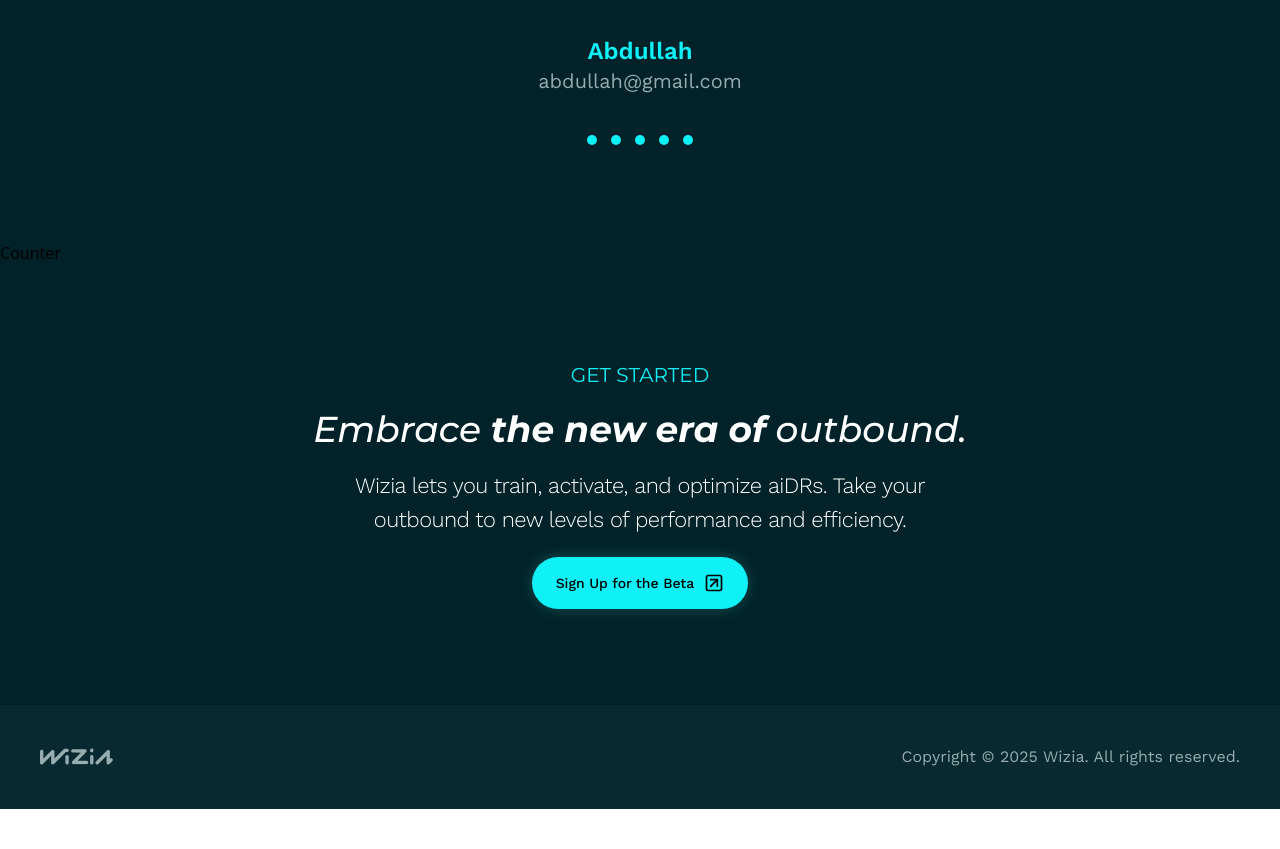
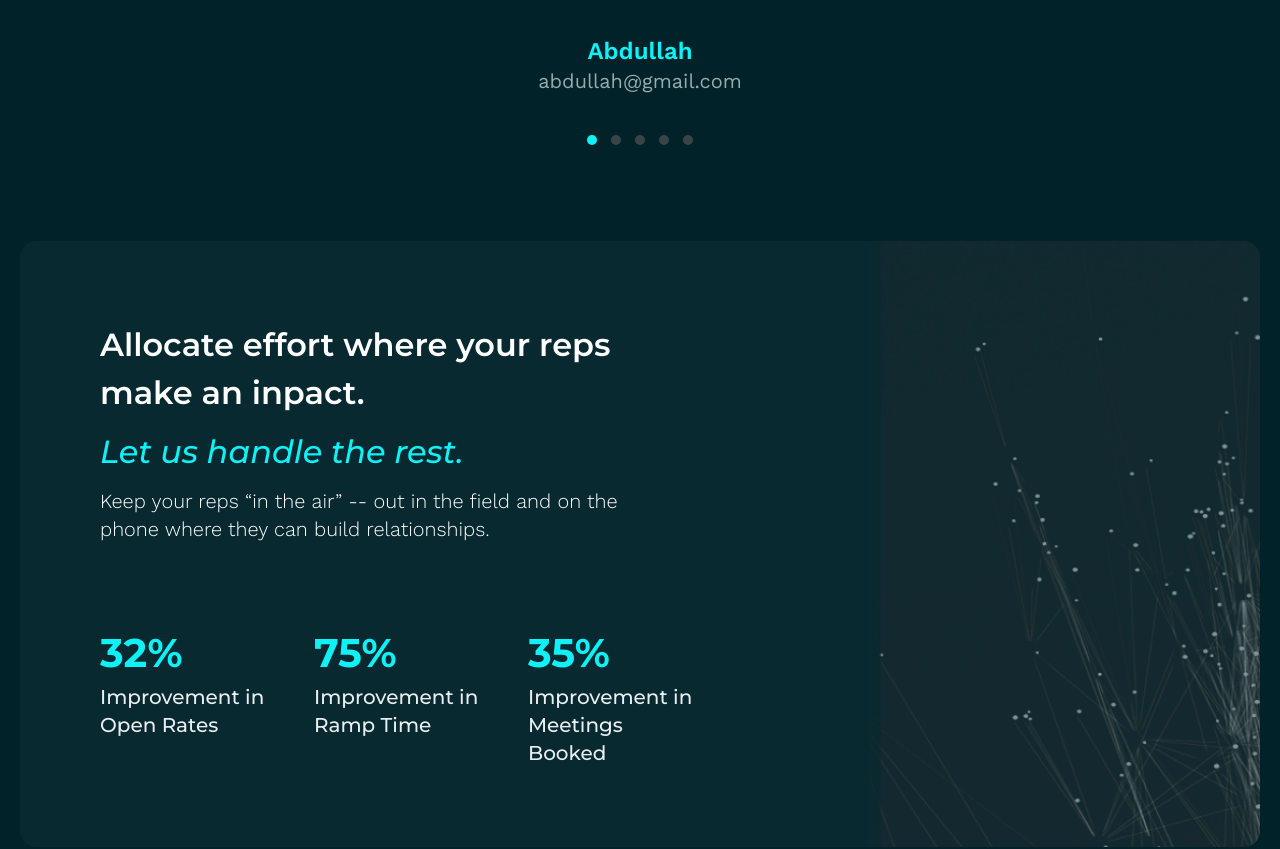
Before and after one commit to bddeveloperabdullah/wizia, a React (Vite) app: page / in a window 1280 px wide. Shown: the part 2080-2929 px from the top of the page. Before the commit the page ends 2889 px from the top, so only its background shows below. Built offline with nearby package versions, Linux system fonts and the light colour scheme.

Commit message:
Full Project Done & Slider Full Done & Mobild Slide Swipe Done

```diff
--- a/package.json
+++ b/package.json
@@ -15,6 +15,7 @@
     "react": "^19.0.0",
     "react-dom": "^19.0.0",
     "react-icons": "^5.5.0",
+    "react-swipeable": "^7.0.2",
     "tailwind-merge": "^3.0.2",
     "tailwindcss": "^4.0.15"
   },
--- a/src/components/Home/Counter.jsx
+++ b/src/components/Home/Counter.jsx
@@ -1,7 +1,55 @@
 import React from "react";
 
+const counterItem = [
+  {
+    counter: "32%",
+    title: "Improvement in Open Rates",
+  },
+  {
+    counter: "75%",
+    title: "Improvement in Ramp Time",
+  },
+  {
+    counter: "35%",
+    title: "Improvement in Meetings Booked",
+  },
+];
+
 const Counter = () => {
-  return <div>Counter</div>;
+  return (
+    <>
+      <section className="px-5">
+        <div className="container mx-auto">
+          <div className="bg-[url('/mobileBg2.png')] md:bg-[url('/BG2.png')] bg-center bg-cover bg-no-repeat p-10 lg:p-20 rounded-2xl">
+            <div className="space-y-3.5">
+              <h2 className="w-[279px] lg:w-[591px] text-[28px] lg:text-[32px] text-white font-montserrat font-semibold">
+                Allocate effort where your reps make an inpact.
+              </h2>
+              <h3 className="text-2xl lg:text-[32px] text-secondary italic font-montserrat font-[500]">
+                Let us handle the rest.
+              </h3>
+              <p className="w-[279px] lg:w-[582px] text-lg md:text-xl text-white font-worksans font-light">
+                Keep your reps “in the air” -- out in the field and on the phone
+                where they can build relationships.
+              </p>
+            </div>
+            <div className="flex flex-col md:flex-row justify-start gap-5 md:gap-10 mt-10 md:mt-20">
+              {counterItem.map((item, index) => (
+                <div key={index}>
+                  <h2 className="text-[32px] lg:text-[40px] text-secondary font-montserrat font-bold">
+                    {item.counter}
+                  </h2>
+                  <p className="w-full md:w-[174px] text-lg md:text-xl text-[#E9EEF1] font-montserrat font-[500]">
+                    {item.title}
+                  </p>
+                </div>
+              ))}
+            </div>
+          </div>
+        </div>
+      </section>
+    </>
+  );
 };
 
 export default Counter;
--- a/src/components/Home/Slider.jsx
+++ b/src/components/Home/Slider.jsx
@@ -1,51 +1,131 @@
-import React from "react";
+import React, { useState } from "react";
 import { BiSolidQuoteAltLeft } from "react-icons/bi";
 import { FaArrowLeft, FaArrowRight } from "react-icons/fa";
 import { RiDoubleQuotesL } from "react-icons/ri";
+import { useSwipeable } from "react-swipeable";
+
+const sliderItem = [
+  {
+    id: 1,
+    text: "Qorem ipsum dolor sit amet, consectetur adipiscing elit. Nunc vulputate libero et velit interdum, ac aliquet odio mattis.",
+    userName: "Abdullah",
+    userInfo: "abdullah@gmail.com",
+  },
+  {
+    id: 2,
+    text: "Donec auctor turpis at nisi vulputate, non pretium risus sagittis. Nulla facilisi. Etiam varius leo ac est dapibus luctus.",
+    userName: "Shihab",
+    userInfo: "shihab@gmail.com",
+  },
+  {
+    id: 3,
+    text: "Curabitur tempor ut lectus nec varius. Fusce feugiat libero ac mauris volutpat, in gravida sem pulvinar.",
+    userName: "Shahin",
+    userInfo: "shahin@gmail.com",
+  },
+  {
+    id: 4,
+    text: "Phasellus faucibus scelerisque eleifend donec pretium vulputate sapien. Pellentesque habitant morbi tristique senectus et netus et malesuada fames.",
+    userName: "Jousna",
+    userInfo: "jousna@gmail.com",
+  },
+  {
+    id: 5,
+    text: "Vestibulum ante ipsum primis in faucibus orci luctus et ultrices posuere cubilia curae; Nulla facilisi. Duis aliquet egestas purus in blandit.",
+    userName: "Siam",
+    userInfo: "siam@gmail.com",
+  },
+];
 
 const Slider = () => {
+  const [currentIndex, setCurrentIndex] = useState(0);
+  const currentSlider = sliderItem[currentIndex];
+
+  const handlePrev = () => {
+    if (currentIndex > 0) setCurrentIndex(currentIndex - 1);
+  };
+
+  const handleNext = () => {
+    if (currentIndex < sliderItem.length - 1) setCurrentIndex(currentIndex + 1);
+  };
+
+  const handelDotClick = (el) => {
+    setCurrentIndex(el);
+  };
+
+  const handlers = useSwipeable({
+    onSwipedLeft: handleNext,
+    onSwipedRight: handlePrev,
+    preventScrollOnSwipe: true,
+    trackMouse: true,
+  });
+
   return (
     <>
       <section className="py-24 px-10">
         <div className="container mx-auto">
-          <div className="flex justify-between items-center">
+          <div className="flex justify-between items-center gap-5">
+            {/* Prev Arrow Btn  */}
             <div>
-              <div className="hidden size-10 rounded-md bg-[#96ACAF33] cursor-pointer md:flex justify-center items-center">
-                <FaArrowLeft className="text-xl text-[#96ACAF]" />
+              <div
+                className={`hidden size-10 rounded-md bg-[#96ACAF33] cursor-pointer md:flex justify-center items-center`}
+                onClick={handlePrev}
+              >
+                <FaArrowLeft
+                  className={`text-xl  ${
+                    currentIndex === 0 ? "text-[#96ACAF]" : "text-secondary"
+                  }`}
+                />
               </div>
             </div>
 
-            <div className="w-[920px] flex flex-col justify-center items-center gap-11">
-              <div className="size-[74px] rounded-full bg-[#183A40] flex justify-center items-center">
+            <div
+              {...handlers}
+              className="w-[920px] flex flex-col justify-center items-center gap-11"
+            >
+              <div className="size-[56px] lg:size-[74px] rounded-full bg-[#183A40] flex justify-center items-center">
                 <RiDoubleQuotesL className="text-4xl text-secondary" />
               </div>
-              <h3 className="text-3xl text-white text-center font-worksans font-light">
-                Qorem ipsum dolor sit amet, consectetur adipiscing elit. Nunc
-                vulputate libero et velit interdum, ac aliquet odio mattis.
+              <h3 className=" text-2xl lg:text-3xl text-white text-center font-worksans font-light">
+                {currentSlider.text}
               </h3>
               <div className="text-center">
-                <h3 className="text-2xl text-secondary font-worksans font-semibold">
-                  Abdullah
+                <h3 className="text-lg lg:text-2xl text-secondary font-worksans font-semibold">
+                  {currentSlider.userName}
                 </h3>
                 <p className="text-xl text-[#96ACAF] font-worksans font-normal">
-                  abdullah@gmail.com
+                  {currentSlider.userInfo}
                 </p>
               </div>
             </div>
 
+            {/* Next Arrow Btn  */}
             <div>
-              <div className="hidden size-10 rounded-md bg-[#96ACAF33] cursor-pointer md:flex justify-center items-center">
-                <FaArrowRight className="text-xl text-secondary" />
+              <div
+                className="hidden size-10 rounded-md bg-[#96ACAF33] cursor-pointer md:flex justify-center items-center"
+                onClick={handleNext}
+              >
+                <FaArrowRight
+                  className={`text-xl ${
+                    currentIndex === sliderItem.length - 1
+                      ? " text-[#96ACAF]"
+                      : "text-secondary"
+                  }`}
+                />
               </div>
             </div>
           </div>
 
-          <div className="sliderBullet">
+          {/* Arrow Dot Btn  */}
+          <div>
             <div className="flex justify-center items-center gap-3.5 mt-10">
-              {Array.from(Array(5).keys()).map((el) => (
+              {Array.from(Array(sliderItem.length).keys()).map((el) => (
                 <div
-                  className="size-2.5 rounded-full bg-secondary cursor-pointer"
+                  className={`size-2.5 rounded-full cursor-pointer ${
+                    el === currentIndex ? "bg-secondary" : "bg-[#394648]"
+                  }`}
                   key={el}
+                  onClick={() => handelDotClick(el)}
                 />
               ))}
             </div>
```
Also changed, not shown: 1 other file (tests, documents, lock files or other folders).
